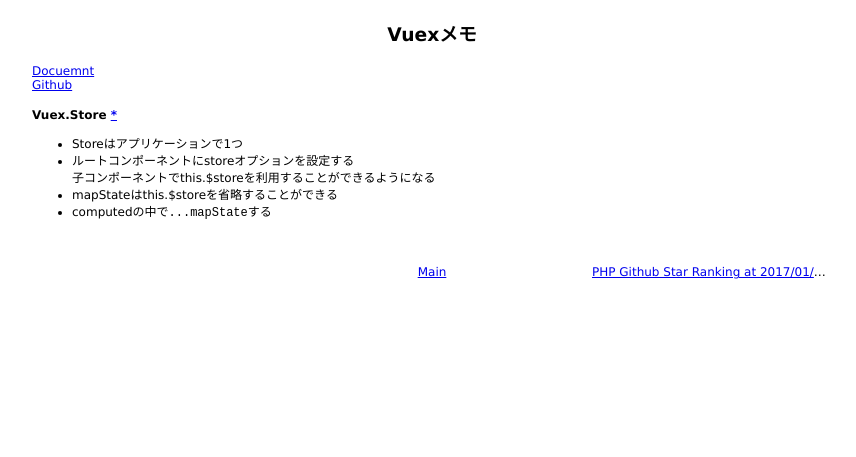
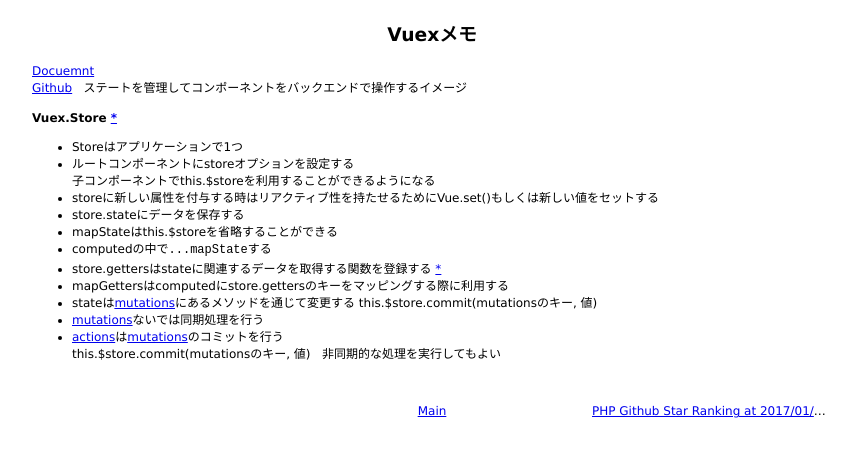
Before and after one commit to 38elements/38elements.github.com, a Jekyll site: the page built from _posts/2017-01-14-vuex.md, in a window 1280 px wide. Shown: the top 457 px of the page, without its empty margins (208-1064 px from the left). Built offline with Jekyll 4.4.1, drawn with Linux system fonts in a browser that asks for light colours.

Commit message:
Update 2017-01-14-vuex.md

```diff
--- a/_posts/2017-01-14-vuex.md
+++ b/_posts/2017-01-14-vuex.md
@@ -4,11 +4,22 @@ title: Vuexメモ
 ---
 [Docuemnt](https://vuex.vuejs.org/en/)
 [Github](https://github.com/vuejs/vuex)
+ステートを管理してコンポーネントをバックエンドで操作するイメージ
 
 #### Vuex.Store [\*](https://vuex.vuejs.org/en/api.html)
 
 * Storeはアプリケーションで1つ
 * ルートコンポーネントにstoreオプションを設定する
 子コンポーネントでthis.$storeを利用することができるようになる
+* storeに新しい属性を付与する時はリアクティブ性を持たせるためにVue.set()もしくは新しい値をセットする
+* store.stateにデータを保存する
 * mapStateはthis.$storeを省略することができる
 * computedの中で`...mapState`する
+* store.gettersはstateに関連するデータを取得する関数を登録する [\*](https://vuex.vuejs.org/en/getters.html)
+* mapGettersはcomputedにstore.gettersのキーをマッピングする際に利用する
+* stateは[mutations](https://vuex.vuejs.org/en/mutations.html)にあるメソッドを通じて変更する
+this.$store.commit(mutationsのキー, 値)
+* [mutations](https://vuex.vuejs.org/en/mutations.html)ないでは同期処理を行う
+* [actions](https://vuex.vuejs.org/en/actions.html)は[mutations](https://vuex.vuejs.org/en/mutations.html)のコミットを行う
+this.$store.commit(mutationsのキー, 値)
+非同期的な処理を実行してもよい
```
